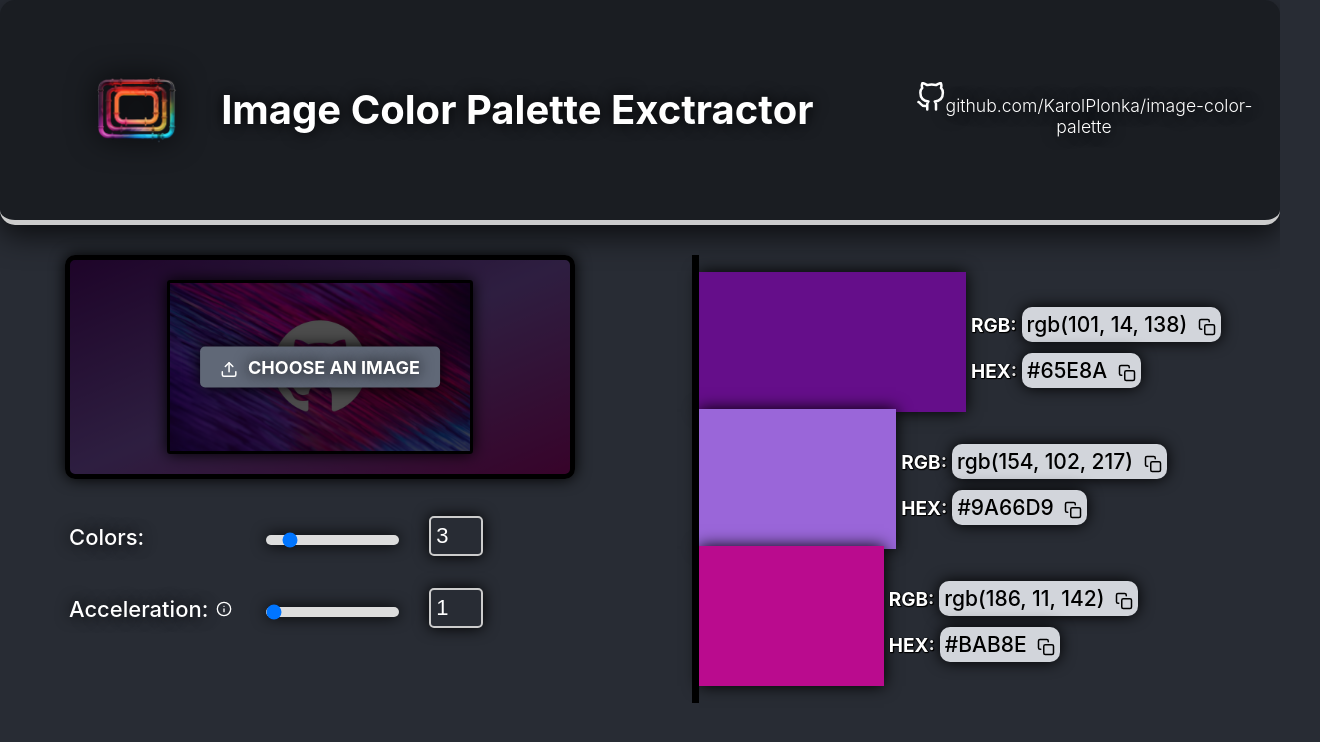
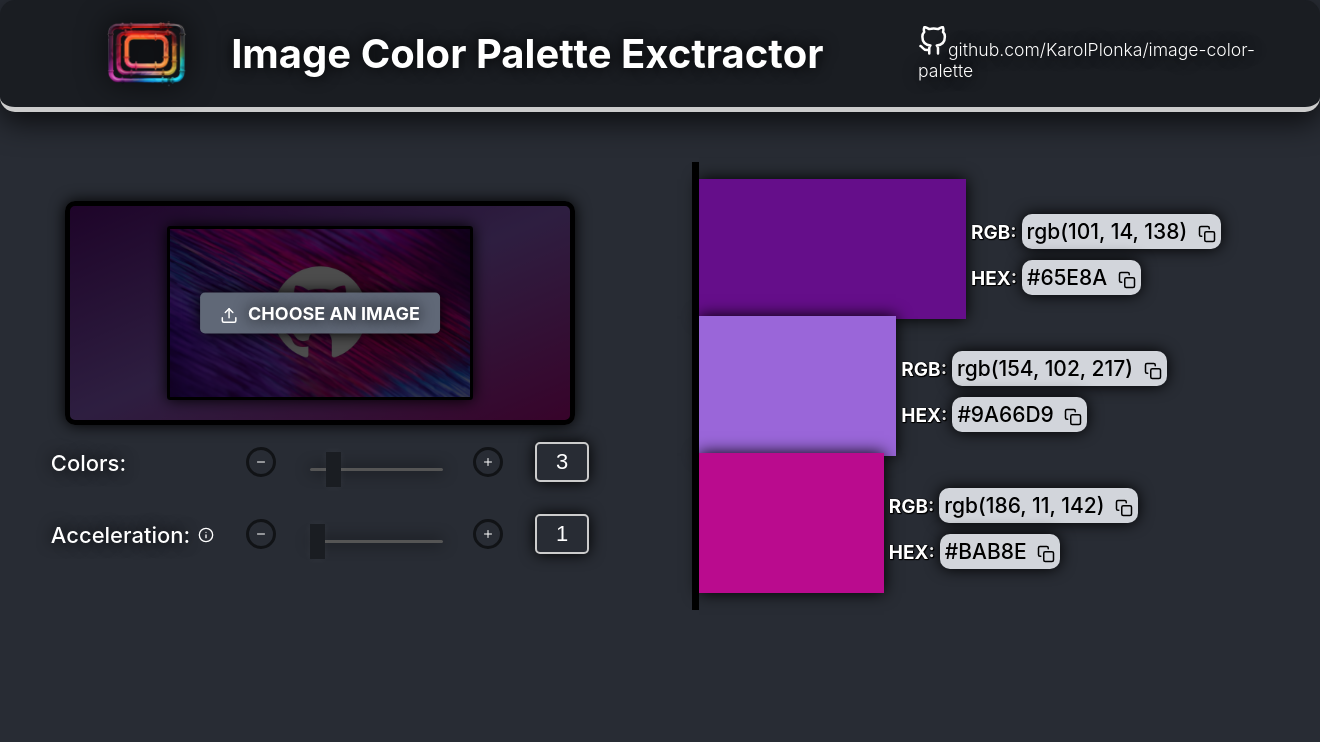
Before and after one commit to KarolPlonka/image-color-palette, a React (Create React App) app: page / in a window 1280 px wide. Shown: the top 742 px of the page, 1320 px wide, since content can reach past the window. Built offline with nearby package versions, Linux system fonts and the light colour scheme.

Commit message:
-/+ buttons, styles

```diff
--- a/src/App.css
+++ b/src/App.css
@@ -3,20 +3,18 @@ body{
 }
 
 .App {
-  text-align: center;
   min-height: 100vh;
-  display: flex;
-  flex-wrap: wrap;
-  justify-content: center;
   font-size: calc(10px + 2vmin);
   color: white;
 }
 
 .menu{
   width: 100%;
+  height: fit-content;
+  padding: 20px;
   border-bottom: 5px solid #ccc;
   border-radius: 15px;
-  margin-bottom: 30px;
+  margin-bottom: 50px;
   display: flex;
   align-items: center;
   background-color: #1a1d22;
@@ -34,7 +32,6 @@ body{
   display: flex;
   justify-content: center;
   align-items: center;
-  padding: 10px;
 }
 
 .logo{
@@ -50,6 +47,7 @@ h1{
   display: inline-block;
   font-size: 5vmin;
   text-shadow: 0 0px 15px rgba(0, 0, 0);
+  margin: 0px;
 }
 
 .menu-left{
@@ -78,18 +76,25 @@ h1{
   color: rgb(134, 165, 221);
 }
 
+.column-wrapper{
+  display: flex;
+  flex-wrap: wrap;
+  justify-content: center;
+  align-items: center;
+}
+
 .column{
-  /* border: 1px solid #ccc; */
   width: 45%;
   display: inline-block;
-  height: fit-content;
-
   margin: 0 auto;
 }
 
-@media screen and (max-width: 700px) {
+@media screen and (max-width: 1000px) {
   .column {
       width: 90%;
+  }
+  .slider-cell{
+    display: none;
   }
 }
 
@@ -168,6 +173,25 @@ input[type="range"] {
   box-shadow: 0 0px 15px rgba(0, 0, 0);
 }
 
+input[type="range"] {
+  appearance: none;
+  outline: none;
+  height: 3px;
+  background-color: #555;
+}
+
+input[type="range"]::-webkit-slider-thumb {
+  -webkit-appearance: none;
+  width: 15px;
+  height: 35px;
+  cursor: pointer;
+  color: #aeb4be;
+  content: "a";
+  background: #1a1d22;
+  box-shadow: 0 0px 10px rgba(255, 255, 255, 0.05);
+}
+
+
 input[type="number"] {
   width: 40px;
   padding: 5px;
@@ -178,6 +202,17 @@ input[type="number"] {
   color: #ffffff;
   background-color: #282c34;;
   box-shadow: 0 0px 15px rgba(0, 0, 0);
+  text-align: center;
+}
+
+input[type="number"]::-webkit-outer-spin-button,
+input[type="number"]::-webkit-inner-spin-button {
+  -webkit-appearance: none;
+  margin: 0;
+}
+
+input[type=number] {
+  appearance: textfield;
 }
 
 label {
@@ -194,16 +229,35 @@ label {
 }
 
 .controls-container{
-  margin: 20px;
+  margin: 0 auto;
 }
 
 .controls-container td{
   padding: 15px;
   text-align: left;
+  vertical-align: center;
   white-space: nowrap;
 }
 
-.input-display{
-  font-size: calc(6px + 2vmin);
-  font-weight: 500;
+.nr-control-button{
+  background: none;
+  width: 30px;
+  height: 30px;
+  border: 3px solid #111316;
+  border-radius: 100%;
+  /* center content */
+  display: flex;
+  justify-content: center;
+  align-items: center;
+  cursor: pointer;
+  color: #fff;
 }
+
+.nr-control-button:hover{
+  background-color: #111316;
+}
+
+.nr-control-button:active{
+  background-color: #111316;
+  transform: scale(0.9);
+}
--- a/src/App.tsx
+++ b/src/App.tsx
@@ -3,7 +3,7 @@ import './App.css';
 import { getImagePalette } from './imagePaletteExctractor'
 import { Upload } from 'react-feather';
 import PaletteDsiplay, { PaletteColor } from './components/PaletteDisplay';
-import { GitHub, Info } from 'react-feather';
+import { GitHub, Info, Plus, Minus } from 'react-feather';
 import { Tooltip } from 'react-tooltip'
 import 'react-tooltip/dist/react-tooltip.css'
 
@@ -15,6 +15,12 @@ import react from './images/react.svg'
 import github from './images/github.webp'
 import bird from './images/bird.bmp'
 const exampleImages = [react, github, bird];
+
+const minColorCount: number = 1;
+const maxColorCount: number = 16;
+
+const minAcceleration: number = 1;
+const maxAcceleration: number = 8;
 
 function getGradeintString(palette: PaletteColor[]) {
   if (palette.length === 0) return '#000';
@@ -73,7 +79,7 @@ function App() {
 
     img.onload = () => {
       // adjust canvas size to image size
-      if(img.width - canvas.width > img.height - canvas.height) {
+      if (img.width - canvas.width > img.height - canvas.height) {
         canvas.height = img.height * (canvas.width / img.width);
       }
       else {
@@ -118,9 +124,17 @@ function App() {
     return () => clearInterval(interval);
   }, [exampleImageIndex, isImageUploaded]);
 
-  const handleColorCountChange = (event: React.ChangeEvent<HTMLInputElement>) => {
-    if (!event.target.value) return;
-    setColorCount(parseInt(event.target.value));
+  const handleColorCountChange = ( newValue: number | null ) => {
+    if (
+      !newValue ||
+      newValue === colorCount ||
+      newValue < minColorCount ||
+      newValue > maxColorCount
+    ){
+      return;
+    }
+
+    setColorCount(newValue);
   };
 
   const handleAccelerationChange = (event: React.ChangeEvent<HTMLInputElement>) => {
@@ -146,6 +160,7 @@ function App() {
           </a>
         </div>
       </div>
+      <div className='column-wrapper'>
         <div className='column'>
           <div
             className="canvas-wrapper"
@@ -182,22 +197,38 @@ function App() {
                   <label htmlFor="color-count">Colors:</label>
                 </td>
                 <td>
+                  <button
+                    className="nr-control-button"
+                    onClick={() => handleColorCountChange(colorCount - 1)}
+                  >
+                    <Minus size={16} />
+                  </button>
+                </td>
+                <td className='slider-cell'>
                   <input
                     type="range"
                     min="1"
                     max="16"
                     value={colorCount}
-                  onChange={handleColorCountChange}
+                    onChange={(event) => handleColorCountChange(event?.target && parseInt(event.target.value) || null)}
                     />
                 </td>
-              <td className='input-display'>
+                <td>
+                  <button
+                    className="nr-control-button"
+                    onClick={() => handleColorCountChange(colorCount + 1)}
+                  >
+                    <Plus size={16} />
+                  </button>
+                </td>
+                <td>
                   <input
-                  type="number"
-                  min="1"
-                  max="16"
-                  value={colorCount}
-                  onChange={handleColorCountChange}
-                  onFocus={(e) => e.target.select()}
+                    type = "number"
+                    min = { minColorCount }
+                    max = { maxColorCount }
+                    value= { colorCount}
+                    onChange={(event) => handleColorCountChange(event?.target && parseInt(event.target.value) || null)}
+                    onFocus = {(e) => e.target.select()}
                   />
                 </td>
               </tr>
@@ -205,27 +236,44 @@ function App() {
                 <td>
                   <label htmlFor="acceleration-control">
                     Acceleration:
-                  <Info size={16} className='info-icon' id='acceleration-info'/>
+                    <Info size={16} className='info-icon' id='acceleration-info' />
                   </label>
                   <Tooltip anchorSelect="#acceleration-info">
                     <div className='tooltip-msg'>
-                    Acceleration variable will reduce the duration of the algorithm, <br/>
+                      Acceleration variable will reduce the duration of the algorithm,
                       but it will also reduce the accuracy of the results.
-                    <br/><br/>
-                    When set to 1, the algorithm will check every pixel of the image. <br/>
+                      <br /><br />
+                      When set to 1, the algorithm will check every pixel of the image. <br />
                       When set to 2, it will check every second pixel, and so on.
                     </div>
                   </Tooltip>
-
                 </td>
                 <td>
+                  <button
+                    className="nr-control-button"
+                    onClick={() => setAcceleration(acceleration - 1)}
+                  >
+                    <Minus size={16} />
+                  </button>
+                </td>
+                <td className='slider-cell'>
                   <input
+                    id='acc'
                     type="range"
                     min="1"
                     max="8"
                     value={acceleration}
+                    data-value={acceleration}
                     onChange={handleAccelerationChange}
                   />
+                </td>
+                <td>
+                  <button
+                    className="nr-control-button"
+                    onClick={() => setAcceleration(acceleration + 1)}
+                  >
+                    <Plus size={16} />
+                  </button>
                 </td>
                 <td>
                   <input
@@ -246,6 +294,7 @@ function App() {
           <PaletteDsiplay palette={palette} acc={acceleration} />
         </div>
       </div>
+    </div>
   );
 }
 
```
Lines whose indentation alone changed are shown as unchanged.
